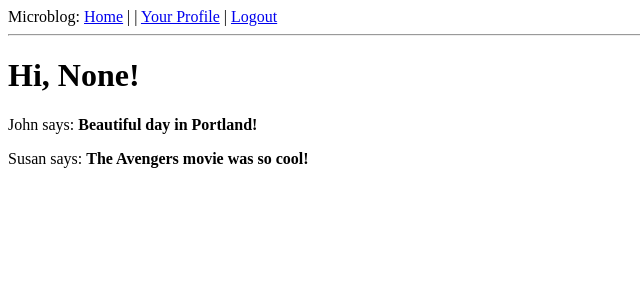
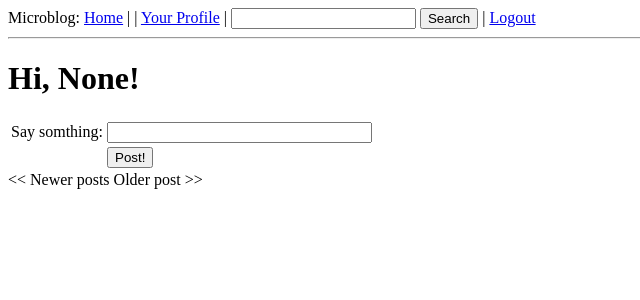
Before and after one commit to imcks/microblog, a Flask app: page / in a window 1280 px wide. Shown: the top 300 px of the page, without its empty margins (0-640 px from the left). Run offline with Flask 2, Linux system fonts and the light colour scheme; a user stored in the database is signed in; data comes from the database, SQL or seed files in the repository; data that the repository does not hold is empty; parts of the project's set-up code (start-up, migrations or seed data) failed here and were passed over.

Commit message:
user followed list and profile list and search support

```diff
--- a/app/forms.py
+++ b/app/forms.py
@@ -28,3 +28,9 @@
 			self.nickname.errors.append('This nickanme is already in user. Please choose another one.')
 			return False
 		return True
+
+class PostForm(Form):
+	post = StringField('post', validators=[DataRequired()])
+
+class SearchForm(Form):
+	search = StringField('search', validators=[DataRequired()])
--- a/app/models.py
+++ b/app/models.py
@@ -2,6 +2,14 @@
 #__author__ = 'SHAN'
 from app import db
 from hashlib import md5
+from app import app
+import sys
+
+if sys.version_info >= (3, 0):
+	enable_search = False
+else:
+	enable_search = True
+	import flask.ext.whooshalchemy as whooshalchemy
 
 ROLE_USER = 0
 ROLE_ADMIN = 0
@@ -76,6 +84,7 @@
 		return '<User %r>' % (self.nickname)
 
 class Post(db.Model):
+	__searchable__ = ['body']
 	id = db.Column(db.Integer, primary_key=True)
 	body = db.Column(db.String(140))
 	timestamp = db.Column(db.DateTime)
@@ -83,3 +92,6 @@
 
 	def __repr__(self):
 		return '<Post %r>' % (self.body)
+
+if enable_search:
+	whooshalchemy.whoosh_index(app, Post)
--- a/app/templates/base.html
+++ b/app/templates/base.html
@@ -7,12 +7,22 @@
 	{% else %}
 	<title>microblog</title>
 	{% endif %}
+    <style type="text/css">
+        div{
+            display: inline;
+        }
+    </style>
 </head>
 <body>
 	<div>Microblog:
         <a href="{{ url_for('index') }}">Home</a>
         {% if g.user.is_authenticated() %}|
         | <a href="{{ url_for('user', nickname = g.user.nickname) }}">Your Profile</a>
+        | <form style="display: inline" action="{{ url_for('search') }}" method="post" name="search">
+        	{{ g.search_form.hidden_tag() }}
+        	{{ g.search_form.search(size = 20) }}
+            <input type="submit" value="Search"/>
+        </form>
         | <a href="{{ url_for('logout') }}">Logout</a>
         {% endif %}
     </div>
--- a/app/templates/index.html
+++ b/app/templates/index.html
@@ -1,7 +1,37 @@
 {% extends "base.html" %}
 {% block content %}
-<h1>Hi, {{user.nickname}}!</h1>
-{% for post in posts %}
-<div><p>{{post.author.nickname}} says: <b>{{post.body}}</b></p></div>
+<h1>Hi, {{g.user.nickname}}!</h1>
+    <form action="" method="post" name="post">
+    {{ form.hidden_tag() }}
+        <table>
+            <tr>
+                <td>Say somthing:</td>
+                <td>{{ form.post(size=30, maxlength=140) }}</td>
+                <td>
+                    {% for error in form.post.errors %}
+                    <span style="color: red">{{ error }}</span><br>
+                    {% endfor %}
+                </td>
+            </tr>
+            <tr>
+                <td></td>
+                <td><input type="submit" value="Post!"/></td>
+                <td></td>
+            </tr>
+        </table>
+    </form>
+<!-- posts 是一个分页对象 -->
+{% for post in posts.items %}
+	{% include "post.html" %}
 {% endfor %}
+    {% if posts.has_prev %}
+    <a href="{{ url_for('index', page = posts.prev_num) }}">&lt;&lt;Newer posts</a>
+    {% else %}
+    &lt;&lt; Newer posts
+    {% endif %}
+    {% if posts.has_next %}
+    <a href="{{ url_for('index', page = posts.next_num) }}">Older post &gt;&gt;</a>
+    {% else %}
+    Older post &gt;&gt;
+    {% endif %}
 {% endblock %}
--- a/app/templates/post.html
+++ b/app/templates/post.html
@@ -1,6 +1,6 @@
 <table>
     <tr valign="top">
-        <td><img src="{{ post.author.avatar(50) }}" alt=""/></td>
+        <td><img src="{{ post.author.avatar(50) }}" alt="{{ post.author.nickname }}"/></td>
         <td><i>{{ post.author.nickname }} says:</i><br>{{ post.body }}</td>
     </tr>
 </table>
--- a/app/views.py
+++ b/app/views.py
@@ -2,35 +2,39 @@
 from flask import render_template, flash, redirect, session, url_for, request, g
 from flask.ext.login import login_user, logout_user, current_user, login_required
 from app import app, db, lm, oid
-from .forms import LoginForm, EditForm
-from .models import User
+from .forms import LoginForm, EditForm, PostForm, SearchForm
+from .models import User, Post
 from datetime import datetime
+from config import POSTS_PER_PAGE, MAX_SEARCH_RESULTS
 
 @app.before_request
 def before_request():
 	g.user = current_user
 	if g.user.is_authenticated():
-		g.user.last_seen = datetime.utcnow()
+		g.user.last_seen = datetime.now()
 		db.session.add(g.user)
 		db.session.commit()
+		g.search_form = SearchForm()
 
 
-@app.route('/')
-@app.route('/index')
+@app.route('/', methods=['GET', 'POST'])
+@app.route('/index', methods=['GET', 'POST'])
+@app.route('/index/<int:page>', methods=['GET', 'POST'])
 @login_required
-def index():
-    user = g.user
-    posts = [ # fake array of posts
-        {
-            'author': { 'nickname': 'John' },
-            'body': 'Beautiful day in Portland!'
-        },
-        {
-            'author': { 'nickname': 'Susan' },
-            'body': 'The Avengers movie was so cool!'
-        }
-    ]
-    return render_template("index.html", title = 'Home', user = user, posts = posts)
+def index(page = 1):
+	form = PostForm()
+	if form.validate_on_submit():
+		post = Post(body = form.post.data, timestamp = datetime.now(), author = g.user)
+		db.session.add(post)
+		db.session.commit()
+		flash('You post is now live!')
+		redirect(url_for('index'))
+	# user = g.user
+	# 获取全部列表
+	# posts = g.user.followed_posts().all()
+	# 分页显示
+	posts = g.user.followed_posts().paginate(page, POSTS_PER_PAGE, False)
+	return render_template("index.html", title = 'Home', form = form, posts = posts)
 
 @app.route('/login', methods = ['GET','POST'])
 @oid.loginhandler
@@ -79,16 +83,22 @@
 	return redirect(url_for('index'))
 
 @app.route('/user/<nickname>')
+@app.route('/user/<nickname>/<int:page>')
 @login_required
-def user(nickname):
+def user(nickname, page = 1):
 	user = User.query.filter_by(nickname = nickname).first()
 	if user == None:
 		flash('User %s not found.' % nickname)
 		return redirect(url_for('index'))
+	'''
+	模拟数据
 	posts = [
 		{'author':user, 'body':'Test post #1'},
 		{'author':user, 'body':'Test post #2'}
 	]
+	'''
+	# 分页
+	posts = user.posts.paginate(page, POSTS_PER_PAGE, False)
 	return render_template('user.html', user = user, posts = posts)
 
 @app.route('/edit', methods=['GET', 'POST'])
@@ -145,6 +155,21 @@
 	flash('You have stopped following $s.' % nickname)
 	return redirect(url_for('user', nickname))
 
+# 从form表单得到数据后，把数据传送给search_result
+@app.route('/search', methods=['GET', 'POST'])
+@login_required
+def search():
+	if not g.search_form.validate_on_submit():
+		return redirect(url_for('index'))
+	return redirect(url_for('search_result', query = g.search_form.search.data))
+
+# 搜索结果显示
+@app.route('/search_result/<query>')
+@login_required
+def search_result(query):
+	results = Post.query.whoosh_search(query, MAX_SEARCH_RESULTS).all()
+	return render_template('search_results.html', query = query, results = results)
+
 
 # 错误页面处理
 @app.errorhandler(404)
```
Also changed, not shown: app/templates/search_results.html (added, +9 -0 lines), app/templates/user.html (+12 -1 lines), config.py (+9 -0 lines).
